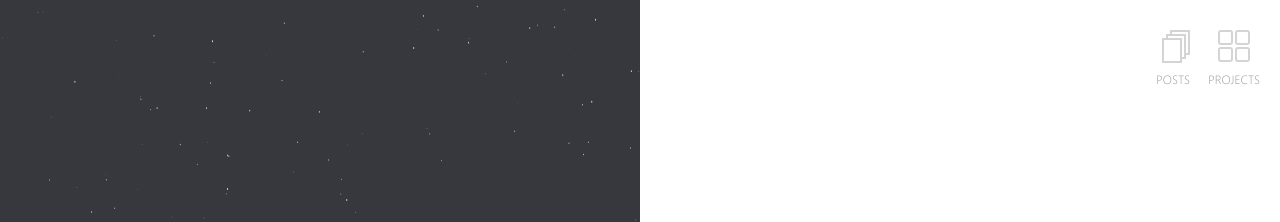
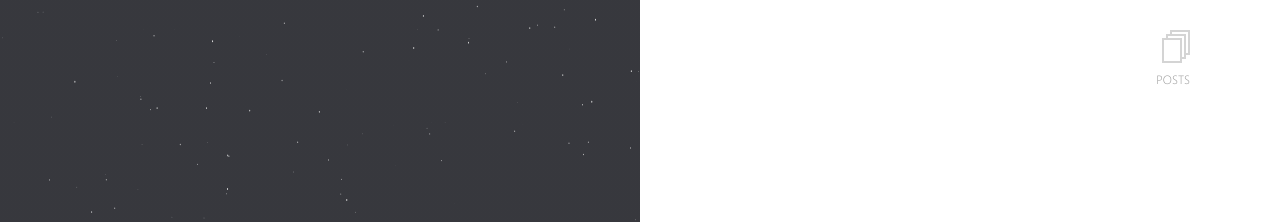
Before and after one commit to ScreamingHawk/ScreamingHawk.github.io, a Jekyll site: the page built from index.md, in a window 1280 px wide. Shown: the top 222 px of the page. Built offline with Jekyll 4.4.1, drawn with Linux system fonts in a browser that asks for light colours; our own code applies the rules of GitHub Pages for plain Markdown files.

Commit message:
Removed projects overlay

```diff
--- a/_includes/overlay.html
+++ /dev/null
@@ -1,20 +0,0 @@
-<div class="overlay">
-  <ul class="projects-menu">
-    {% for item in site.data.projects %}
-      {% capture image %}{{ item.image }}{% endcapture %}
-      {% unless image contains 'http://' or image contains 'https://' %}
-      {% capture image %}{{ site.url }}/{{ image }}{% endcapture %}
-      {% endunless %}
-      <li style="background:url({{ image }}) center center no-repeat;">
-        <a href="{{ item.url }}" {% unless item.completed %}class="inactive"{% endunless %} target="_blank" rel="nofollow external">
-          <span>
-            {{ item.title }}
-            {% unless item.completed %}
-            <br><em>in progress</em>
-            {% endunless %}
-          </span>
-        </a>
-        </li>
-    {% endfor %}
-  </ul>
-</div>
--- a/_layouts/home.html
+++ b/_layouts/home.html
@@ -26,17 +26,12 @@ layout: compress
   <div class="block-right">
     <a href="{{ site.url }}/posts.html" title="posts" class="posts-menu-icon"></a>
     <span class="posts-link">POSTS</span>
-    <a title="project" class="projects-menu-icon">
-      <span></span>
-    </a>
-    <span class="projects-link">PROJECTS</span>
     <div class="content">
       <div class="about-info">
         {{ content }}
       </div>
     </div>
   </div>
-  {% include overlay.html %}
   {% include scripts.html %}
   <script src="{{ site.url }}/assets/js/canvas.js"></script>
 </body>
--- a/_layouts/page.html
+++ b/_layouts/page.html
@@ -30,9 +30,6 @@ layout: compress
         {% include share.html %}
       </div>
       <a href="{{ site.url }}/posts.html" title="posts" class="posts-menu-icon"></a>
-      <a title="projects" class="projects-menu-icon">
-        <span></span>
-      </a>
       <div class="inner-post content">
         <div class="date-highlight">{% if page.date %}{{ page.date | date: '%d %b %Y' }}{% else %}&#x2756;{% endif %}</div>
         {{ content }}
@@ -42,6 +39,5 @@ layout: compress
       </div>
     </div>
     {% include scripts.html %}
-    {% include overlay.html %}
 </body>
 </html>
--- a/_layouts/post-list.html
+++ b/_layouts/post-list.html
@@ -17,9 +17,6 @@ layout: compress
 
     <div class="block-right">
       <a href="/posts.html" title="posts" class="posts-menu-icon"></a>
-      <a title="projects" class="projects-menu-icon">
-        <span></span>
-      </a>
       <div class="content">
         <ul class="posts-list">
         {% for post in site.posts %}
@@ -43,7 +40,6 @@ layout: compress
         </ul>
       </div>
     </div>
-    {% include overlay.html %}
     {% include scripts.html %}
   </body>
 </html>
--- a/_layouts/post.html
+++ b/_layouts/post.html
@@ -30,9 +30,6 @@ layout: compress
         {% include share.html %}
       </div>
       <a href="{{ site.url }}/posts.html" title="posts" class="posts-menu-icon"></a>
-      <a title="projects" class="projects-menu-icon">
-        <span></span>
-      </a>
       <div class="inner-post content">
         <div class="date-highlight">{% if page.date %}{{ page.date | date: '%d %b %Y' }}{% else %}&#x2756;{% endif %}</div>
         {{ content }}
@@ -42,6 +39,5 @@ layout: compress
       </div>
     </div>
     {% include scripts.html %}
-    {% include overlay.html %}
 </body>
 </html>
```
Also changed, not shown: assets/js/src/scripts.js (+0 -7 lines), assets/js/main.min.js.
